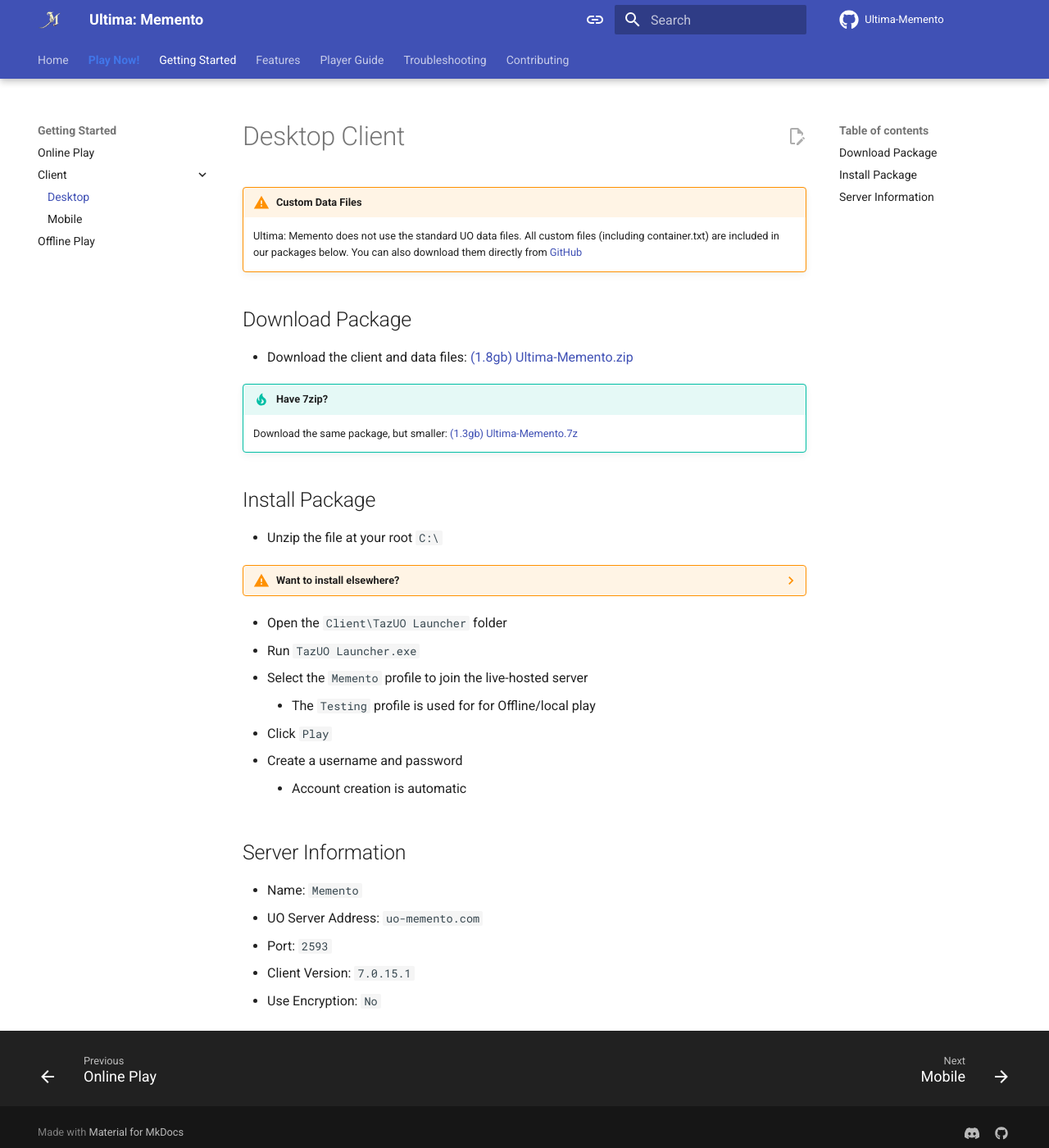
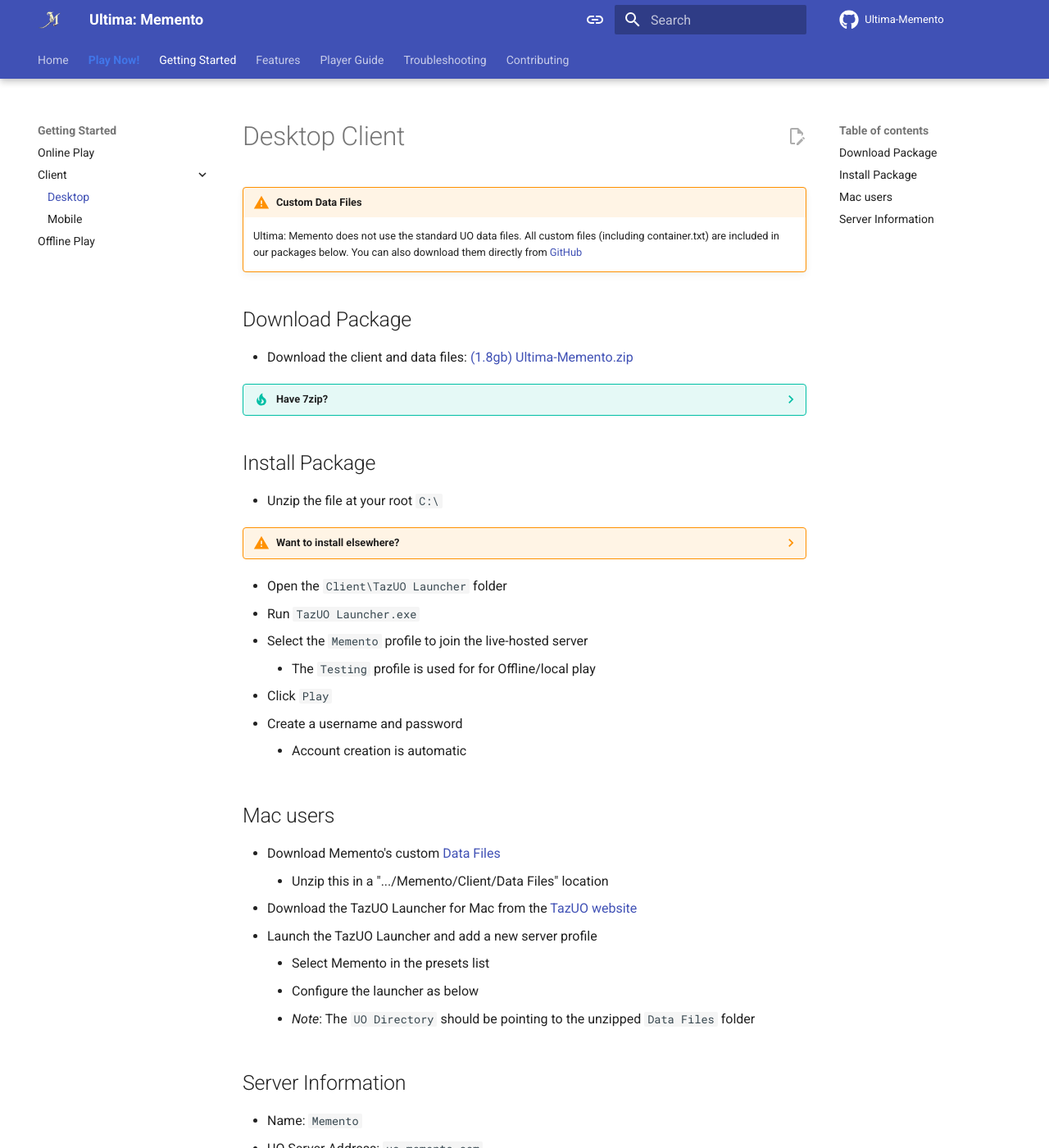
Before and after one commit to Jascen/Memento-Site, an MkDocs documentation site: the page built from docs/setup/desktop-client.md, in a window 1280 px wide and 1400 px high. Shown: the whole window at 82% size. Built offline with MkDocs 1.6.1 and Material for MkDocs 9.7.7, drawn with Linux system fonts in a browser that asks for light colours; comment, search, counter and statistics services are not loaded.

Commit message:
- Add info for installing on Mac

```diff
--- a/docs/setup/desktop-client.md
+++ b/docs/setup/desktop-client.md
@@ -6,7 +6,7 @@
 ## Download Package
 - Download the client and data files: [(1.8gb) Ultima-Memento.zip](https://drive.google.com/file/d/1ZyIFmwQ4d_wDhF0UtPgwMYEL0PWFwuvc/view?usp=sharing)
 
-!!! tip "Have 7zip?"
+??? tip "Have 7zip?"
 	Download the same package, but smaller: [(1.3gb) Ultima-Memento.7z](https://drive.google.com/file/d/19jzs09O8MLc8BRSJoecR_skV8rDyCmEp/view?usp=sharing)
 
 ## Install Package
@@ -31,5 +31,15 @@
 - Create a username and password
 	- Account creation is automatic
 
+## Mac users
+
+- Download Memento's custom [Data Files](https://github.com/Jascen/ultima-memento-assets/releases/download/data-files/data-files.zip)
+	- Unzip this in a ".../Memento/Client/Data Files" location
+- Download the TazUO Launcher for Mac from the [TazUO website](https://tazuo.org/introduction/how-to-install/#installation-guide)
+- Launch the TazUO Launcher and add a new server profile
+	- Select Memento in the presets list
+	- Configure the launcher as below
+	- *Note*: The `UO Directory` should be pointing to the unzipped `Data Files` folder
+
 ## Server Information
 --8<-- "docs/setup/online-server-info.md"
```
